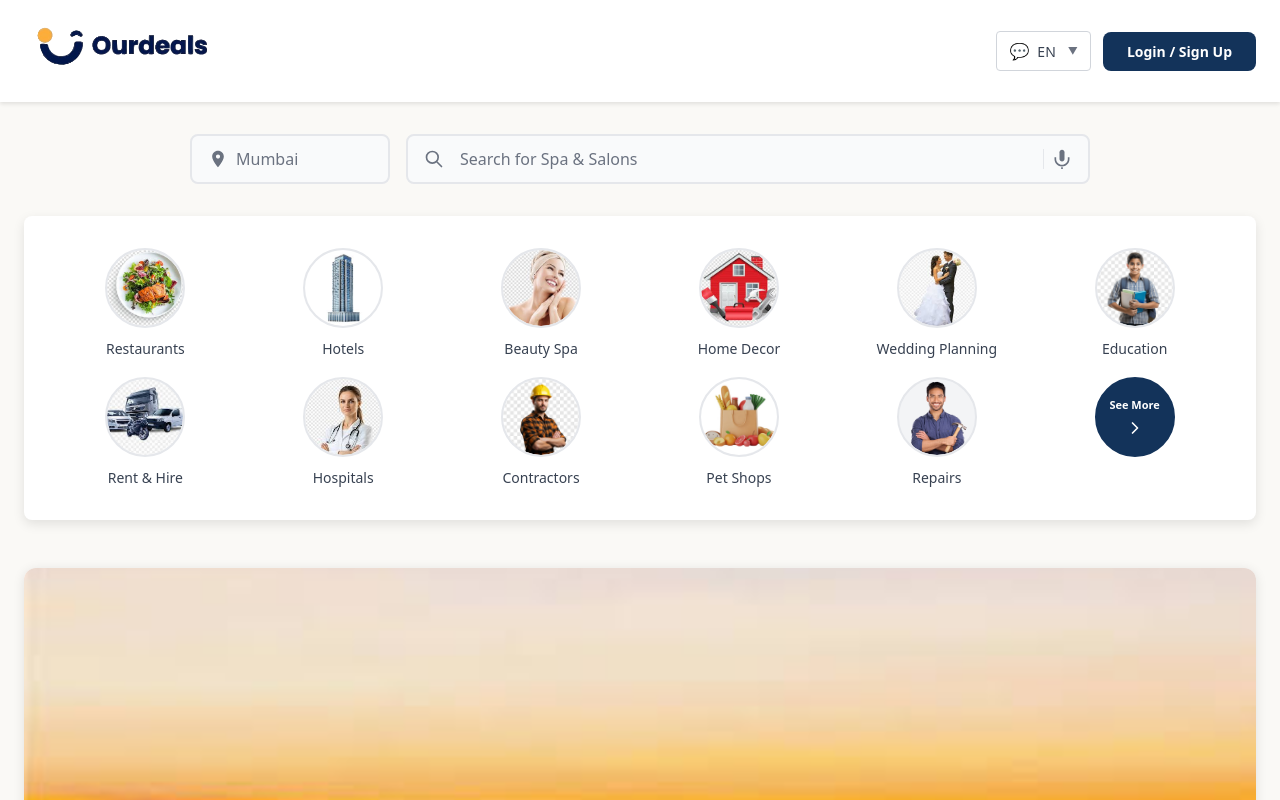
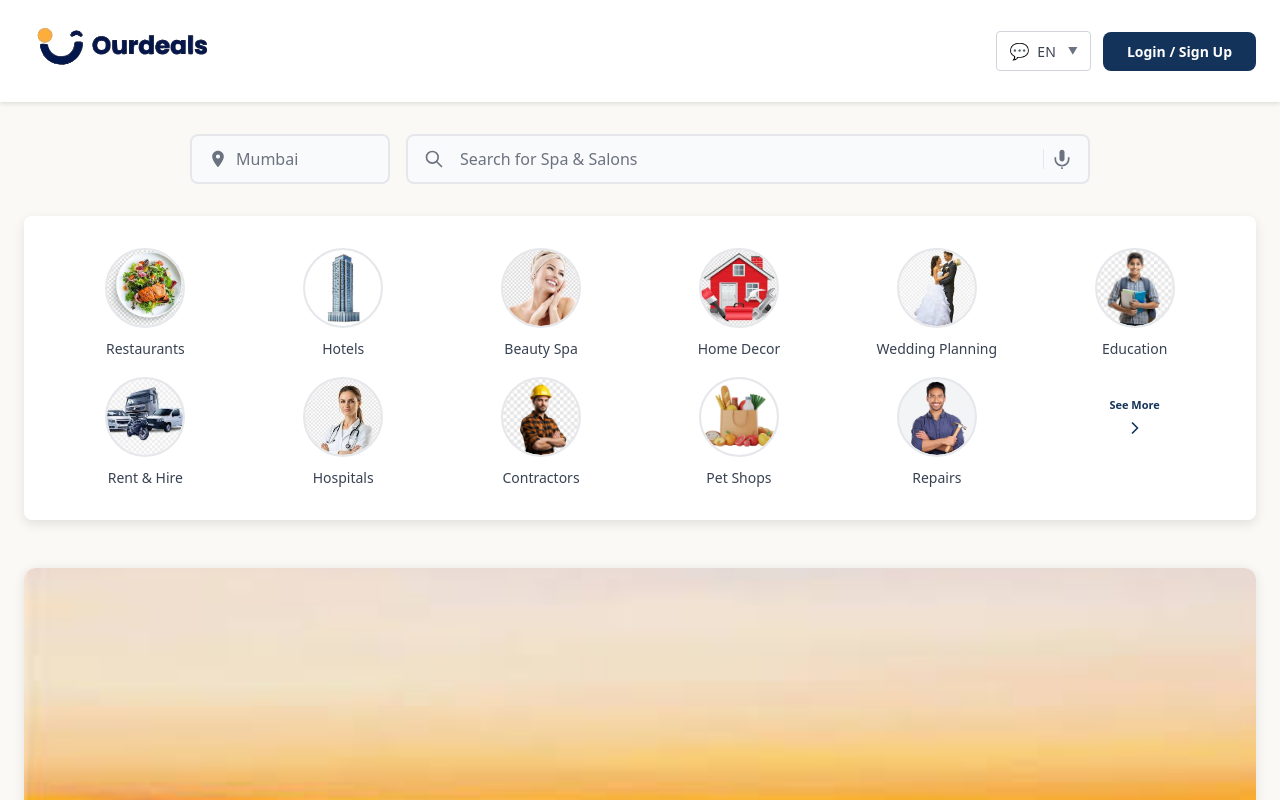
Before and after one commit to aditi1717/Our-deals, a React (Vite) app: page / in a window 1280 px wide. Shown: the top 800 px of the page. Built offline with nearby package versions, Linux system fonts and the light colour scheme.

Commit message:
fix more option

```diff
--- a/src/components/CategoryGrid.css
+++ b/src/components/CategoryGrid.css
@@ -131,8 +131,8 @@
   display: flex;
   align-items: center;
   justify-content: center;
-  background-color: #13335a;
-  border: 2px solid #13335a;
+  background-color: transparent;
+  border: none;
 }
 
 .more-content {
@@ -146,19 +146,19 @@
 .more-text {
   font-size: clamp(8px, 1vw, 11px);
   font-weight: 600;
-  color: white;
+  color: #13335a;
   text-align: center;
 }
 
 .more-arrow {
-  color: white;
+  color: #13335a;
   width: clamp(16px, 2vw, 20px);
   height: clamp(16px, 2vw, 20px);
 }
 
 .category-item:hover .more-icon-container {
-  background-color: #0f2440;
-  border-color: #0f2440;
+  background-color: transparent;
+  border: none;
   transform: scale(1.05);
 }
 
```
